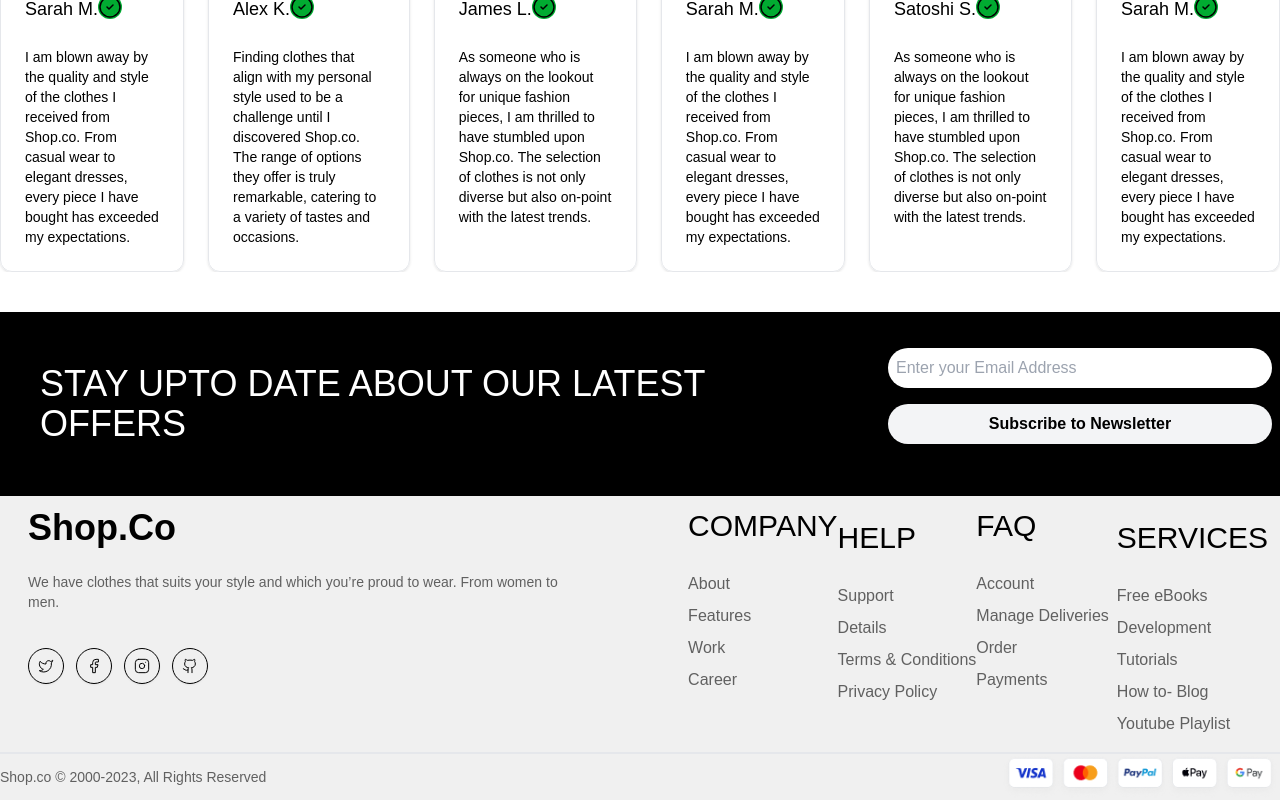
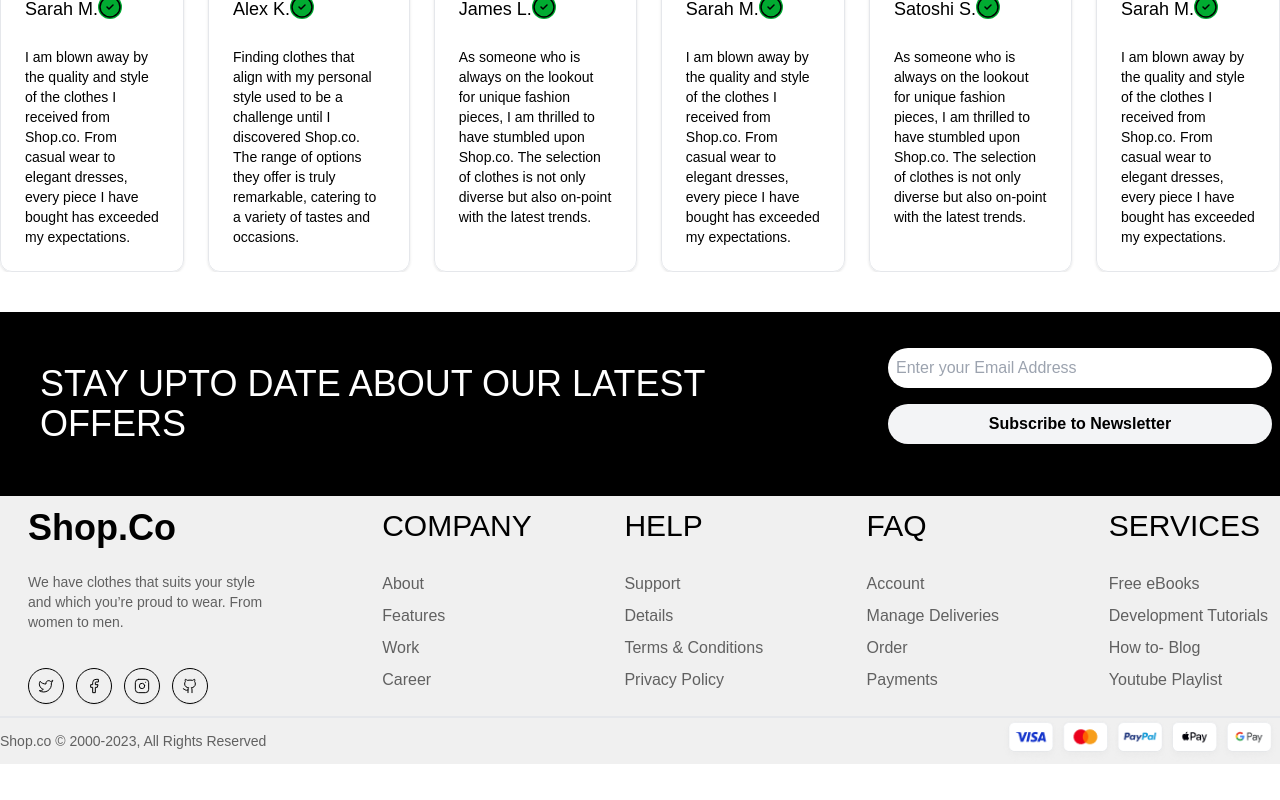
Before and after one commit to Hafsasiddiqui27/ecommerce-web, a Next.js app: page / in a window 1280 px wide. Shown: the part 3359-4159 px from the top of the page. After the commit the page ends 4123 px from the top, so only its background shows below. Built offline with nearby package versions, Linux system fonts and the light colour scheme; a web font is replaced by a local one.

Commit message:
update footer
update

```diff
--- a/src/components/layout/Footer.tsx
+++ b/src/components/layout/Footer.tsx
@@ -34,7 +34,8 @@ const Footer = () => {
   <Button variant="outline" size="icon" className='rounded-full hover:bg-black  hover:text-white'><Github size={28} strokeWidth={1.5}  /></Button>
   </div>
   </div>
-<div className='flex flex-col sm:flex-row space-y-3'>
+
+
   <div className='flex-1'>
     <h2 className='text-lg lg:text-3xl mb-6'>COMPANY</h2>
     <ul className='text-[16px] text-black/60  leading-normal md:leading-loose'>
@@ -54,9 +55,10 @@ const Footer = () => {
       <li>Privacy Policy</li>
     </ul>
   </div>
-  </div>
-  <div className='flex flex-col sm:flex-row space-y-3'>
-  <div className='flex-1'>
+
+
+
+  <div className='flex-1' >
     <h2 className=' text-lg lg:text-3xl mb-6'>FAQ</h2>
     <ul className='text-[16px] text-black/60  leading-normal md:leading-loose'>
       <li>Account</li>
@@ -66,7 +68,7 @@ const Footer = () => {
     </ul>
   </div>
 
-  <div className='flex-1'>
+  <div>
     <h2 className=' text-lg lg:text-3xl mb-6'>SERVICES</h2>
     <ul className='text-[16px] text-black/60  leading-normal md:leading-loose'>
       <li>Free eBooks</li>
@@ -75,7 +77,8 @@ const Footer = () => {
       <li>Youtube Playlist</li>
     </ul>
   </div>
-  </div>
+
+
 </section>
 <div className='text-sm  text-black/60 flex justify-between items-center bg-[#F0F0F0]'>
 <p>Shop.co © 2000-2023, All Rights Reserved</p>
```
